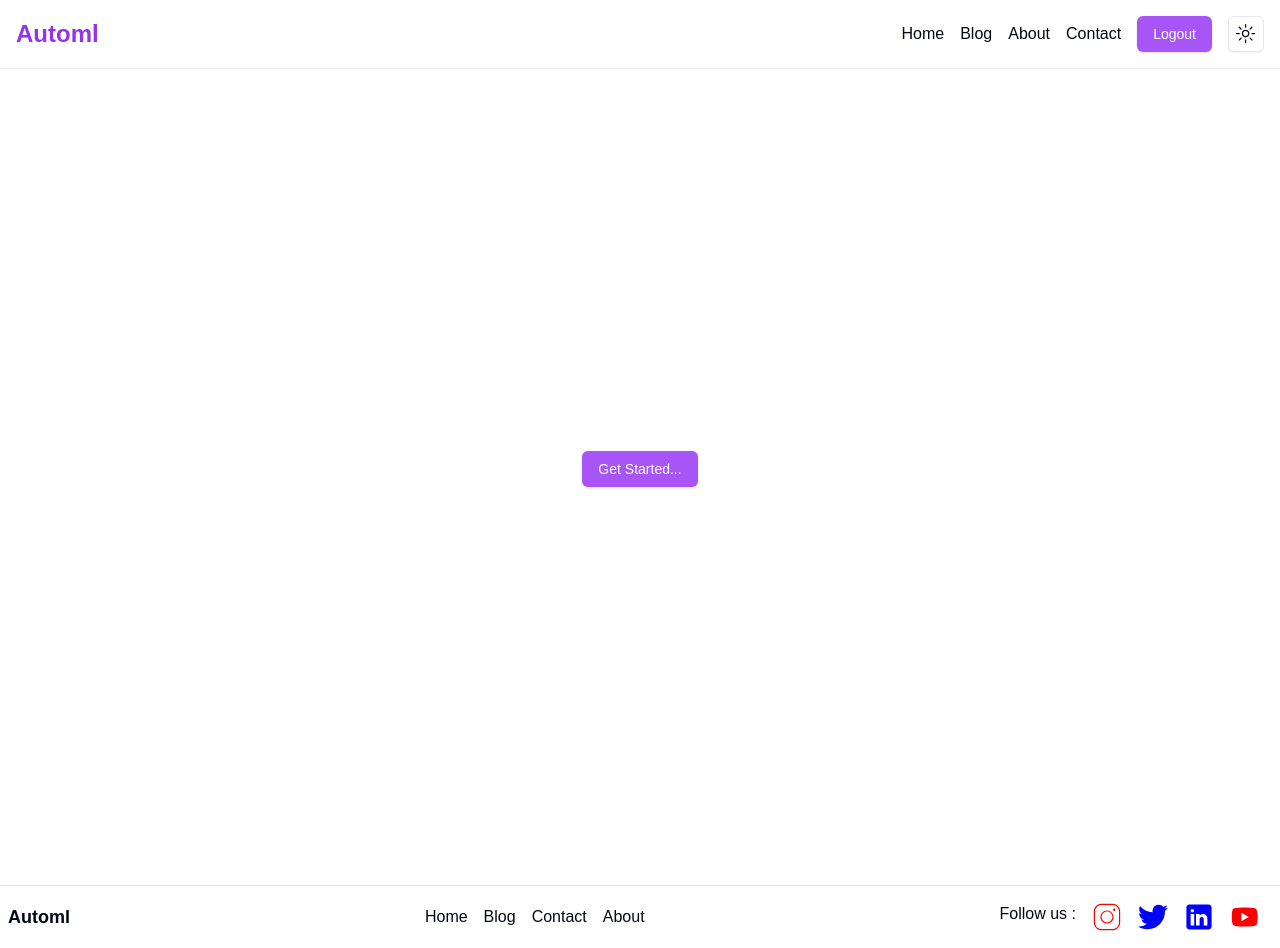
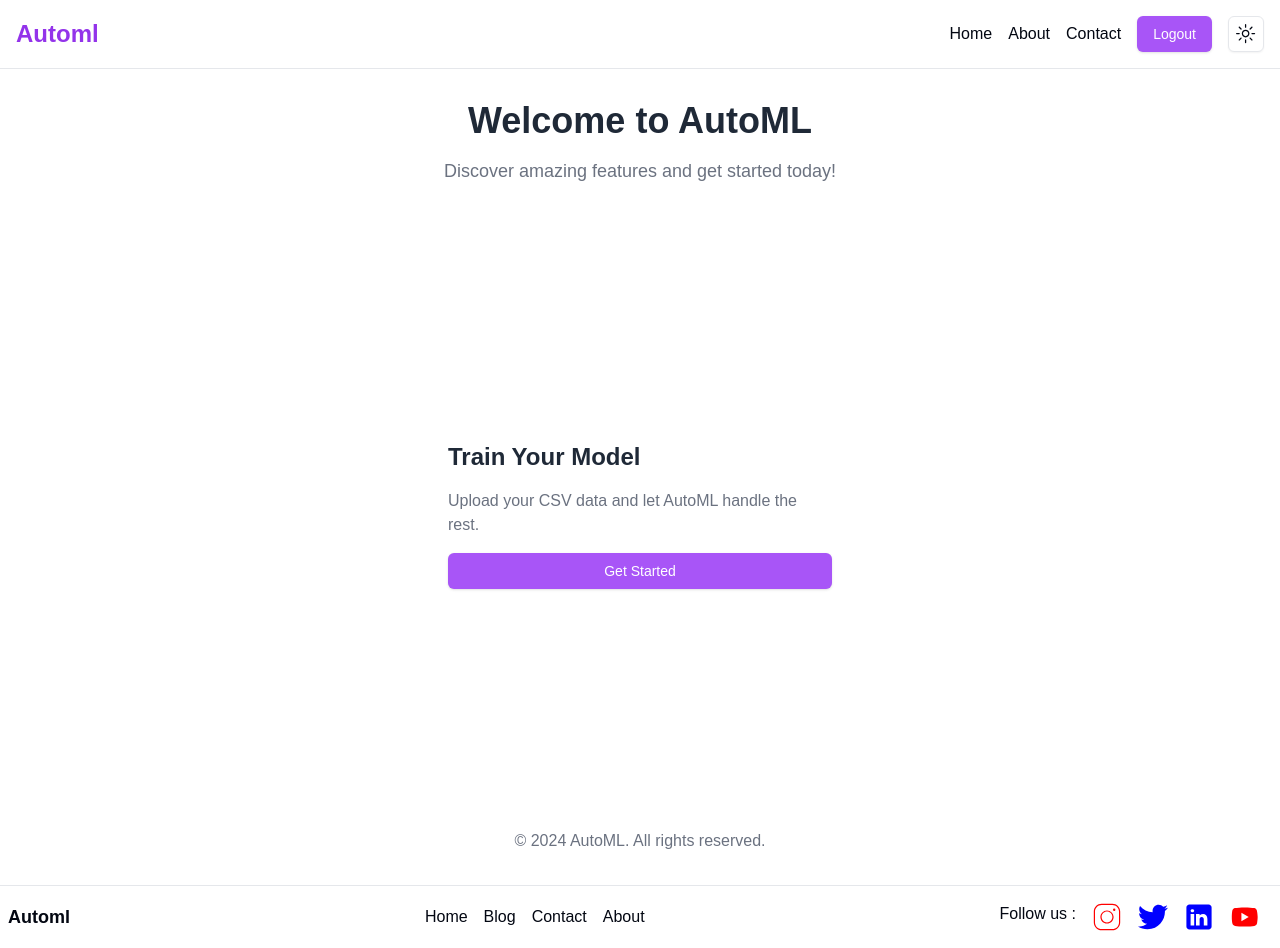
Before and after one commit to Nithin9585/Auto-ML, a Next.js app: page / in a window 1280 px wide. Built offline with nearby package versions, Linux system fonts and the light colour scheme; no server answers; sample sign-in values are in the browser's storage.

Commit message:
added about , contact page content and updated some ui

```diff
--- /dev/null
+++ b/src/app/About/page.tsx
@@ -0,0 +1,31 @@
+import React from 'react';
+
+export default function About(){
+
+  return (
+    <div className="min-h-screen flex flex-col items-center justify-center">
+      <div className="max-w-6xl mx-auto p-10 shadow-sm rounded-lg">
+        <h1 className="text-4xl font-bold text-center mb-4">About Us</h1>
+        <p className="text-lg text-gray-600 mb-6">
+          Welcome to our company! We are dedicated to providing the best service possible. Our team is composed of experienced professionals who are passionate about what they do.
+        </p>
+        <div className="flex flex-col md:flex-row items-center justify-around">
+          <div className="mb-6 md:mb-0">
+            <img
+              src="https://res.cloudinary.com/dvmmuj2r0/image/upload/fl_preserve_transparency/v1727181095/Designer_4_iutvxb.jpg?_s=public-apps"
+              alt="Our Team"
+              className="w-48 h-48 md:w-64 md:h-64 lg:w-80 lg:h-80 object-cover rounded-full shadow-lg"
+            />
+            <h2 className="text-2xl font-semibold text-center mt-4">Our Team</h2>
+          </div>
+          <div className="md:ml-6">
+            <h2 className="text-2xl font-semibold">Our Mission</h2>
+            <p className="text-gray-600">
+              Our mission is to deliver high-quality products that bring value to our customers. We strive to innovate and continuously improve our offerings to meet the evolving needs of our clients by leveraging AutoML solutions that automatically handle data preprocessing, model selection, and hyperparameter tuning, allowing us to focus on delivering impactful results.
+            </p>
+          </div>
+        </div>
+      </div>
+    </div>
+  );
+};
--- /dev/null
+++ b/src/app/Contact/page.tsx
@@ -0,0 +1,73 @@
+// pages/contact-us.js
+
+import React from 'react';
+import { Button } from '@/components/ui/button';
+
+const ContactUs = () => {
+  const images = [
+    'https://res.cloudinary.com/dvmmuj2r0/image/upload/fl_preserve_transparency/v1727181095/Designer_4_iutvxb.jpg?_s=public-apps',
+    'https://res.cloudinary.com/dvmmuj2r0/image/upload/fl_preserve_transparency/v1727181095/Designer_4_iutvxb.jpg?_s=public-apps',
+    'https://res.cloudinary.com/dvmmuj2r0/image/upload/fl_preserve_transparency/v1727181095/Designer_4_iutvxb.jpg?_s=public-apps',
+    'https://res.cloudinary.com/dvmmuj2r0/image/upload/fl_preserve_transparency/v1727181095/Designer_4_iutvxb.jpg?_s=public-apps',
+    'https://res.cloudinary.com/dvmmuj2r0/image/upload/fl_preserve_transparency/v1727181095/Designer_4_iutvxb.jpg?_s=public-apps',
+  ];
+
+  return (
+    <div className="min-h-screen flex flex-col items-center justify-center">
+        <div className="mt-8 grid grid-cols-1 sm:grid-cols-2 lg:grid-cols-3 gap-4">
+        {images.map((src, index) => (
+          <div key={index} className="shadow-md rounded-lg overflow-hidden">
+            <img src={src} alt={`Pic ${index + 1}`} className="w-full h-48 object-cover" />
+            <div className="p-4">
+              <h3 className="text-lg font-semibold">Name {index + 1}</h3>
+              <p className="text-gray-600">Role {index + 1}</p>
+              <div className="flex justify-between mt-4">
+                <a href={`https://www.linkedin.com/shareArticle?mini=true&url=${src}`} target="_blank" rel="noopener noreferrer" className="text-blue-500">LinkedIn</a>
+                <a href={`https://www.instagram.com/?url=${src}`} target="_blank" rel="noopener noreferrer" className="text-pink-500">Instagram</a>
+              </div>
+            </div>
+          </div>
+        ))}
+      </div>
+      <div className="p-8 rounded-lg max-w-md w-full">
+        <h2 className="text-2xl font-bold mb-6 text-center">Contact Us</h2>
+        <form className="space-y-4">
+          <div>
+            <label className="block text-sm font-medium text-gray-700">Name</label>
+            <input
+              type="text"
+              className="mt-1 block w-full px-3 py-2 border border-gray-300 rounded-md shadow-sm focus:outline-none focus:ring-indigo-500 focus:border-indigo-500 sm:text-sm"
+              placeholder="Your Name"
+            />
+          </div>
+          <div>
+            <label className="block text-sm font-medium text-gray-700">Email</label>
+            <input
+              type="email"
+              className="mt-1 block w-full px-3 py-2 border border-gray-300 rounded-md shadow-sm focus:outline-none focus:ring-indigo-500 focus:border-indigo-500 sm:text-sm"
+              placeholder="you@example.com"
+            />
+          </div>
+          <div>
+            <label className="block text-sm font-medium text-gray-700">Message</label>
+            <textarea
+              className="mt-1 block w-full px-3 py-2 border border-gray-300 rounded-md shadow-sm focus:outline-none focus:ring-indigo-500 focus:border-indigo-500 sm:text-sm"
+              placeholder="Your message"
+            ></textarea>
+          </div>
+          <div>
+            <Button
+              type="submit"
+              className="w-full py-2 px-4"
+            >
+              Send Message
+            </Button>
+          </div>
+        </form>
+      </div>
+
+    </div>
+  );
+};
+
+export default ContactUs;
--- a/src/app/page.tsx
+++ b/src/app/page.tsx
@@ -2,14 +2,28 @@ import { Button } from '@/components/ui/button';
 import Link from 'next/link';
 
 export default function Home() {
-
   return (
-    <div className='flex flex-col items-center justify-center w-full min-h-screen'>
-      <Link href="/Uploadcsv">
-        <Button>
-          Get Started...
-        </Button>
-      </Link>
+    <div className="flex flex-col items-center justify-center min-h-screen ">
+      <header className="w-full py-8 text-center">
+        <h1 className="text-4xl font-bold text-gray-800">Welcome to AutoML</h1>
+        <p className="text-lg text-gray-500 mt-4">Discover amazing features and get started today!</p>
+      </header>
+      <main className="flex flex-col items-center justify-center flex-1 px-4">
+        <div className="max-w-md bg-white  rounded-lg p-8">
+          <h2 className="text-2xl font-bold text-gray-800 mb-4">Train Your Model</h2>
+          <p className="text-gray-500 mb-4">
+            Upload your CSV data and let AutoML handle the rest.
+          </p>
+          <Link href="/Uploadcsv">
+            <Button className="w-full py-3 px-4 ">
+              Get Started
+            </Button>
+          </Link>
+        </div>
+      </main>
+      <footer className="w-full py-4 text-center text-gray-500">
+        <p>&copy; 2024 AutoML. All rights reserved.</p>
+      </footer>
     </div>
   );
 }
--- a/src/components/Navbar.tsx
+++ b/src/components/Navbar.tsx
@@ -41,10 +41,7 @@ export default function Navbar() {
           <Link href="/" className="transition duration-300 ease-in-out relative inline-block after:content-[''] after:absolute after:bottom-0 after:left-0 after:w-full after:h-[2px] after:bg-gradient-to-r after:from-purple-900 after:to-purple-200 after:scale-x-0 after:origin-left after:transition-transform after:duration-500 hover:after:scale-x-100 hover:-translate-y-1">
             Home
           </Link>
-          <Link href="/blog" className="transition duration-300 ease-in-out relative inline-block after:content-[''] after:absolute after:bottom-0 after:left-0 after:w-full after:h-[2px] after:bg-gradient-to-r after:from-purple-900 after:to-purple-200 after:scale-x-0 after:origin-left after:transition-transform after:duration-500 hover:after:scale-x-100 hover:-translate-y-1">
-            Blog
-          </Link>
-          <Link href="/about" className="transition duration-300 ease-in-out relative inline-block after:content-[''] after:absolute after:bottom-0 after:left-0 after:w-full after:h-[2px] after:bg-gradient-to-r after:from-purple-900 after:to-purple-200 after:scale-x-0 after:origin-left after:transition-transform after:duration-500 hover:after:scale-x-100 hover:-translate-y-1">
+          <Link href="/About" className="transition duration-300 ease-in-out relative inline-block after:content-[''] after:absolute after:bottom-0 after:left-0 after:w-full after:h-[2px] after:bg-gradient-to-r after:from-purple-900 after:to-purple-200 after:scale-x-0 after:origin-left after:transition-transform after:duration-500 hover:after:scale-x-100 hover:-translate-y-1">
             About
           </Link>
           <Link href="/Contact" className="transition duration-300 ease-in-out relative inline-block after:content-[''] after:absolute after:bottom-0 after:left-0 after:w-full after:h-[2px] after:bg-gradient-to-r after:from-purple-900 after:to-purple-200 after:scale-x-0 after:origin-left after:transition-transform after:duration-500 hover:after:scale-x-100 hover:-translate-y-1">
@@ -89,8 +86,7 @@ export default function Navbar() {
               <SheetDescription>
                 <div className="flex pt-10 flex-col gap-8 items-center">
                   <Link href="/" className="hover:text-purple-300">Home</Link>
-                  <Link href="/blog" className="hover:text-purple-300">Blog</Link>
-                  <Link href="/about" className="hover:text-purple-300">About</Link>
+                  <Link href="/About" className="hover:text-purple-300">About</Link>
                   <Link href="/Contact" className="hover:text-purple-300">Contact</Link>
                   <div className="flex justify-center absolute bottom-0 left-0 w-full p-4">
                     {!userSession && (
```
